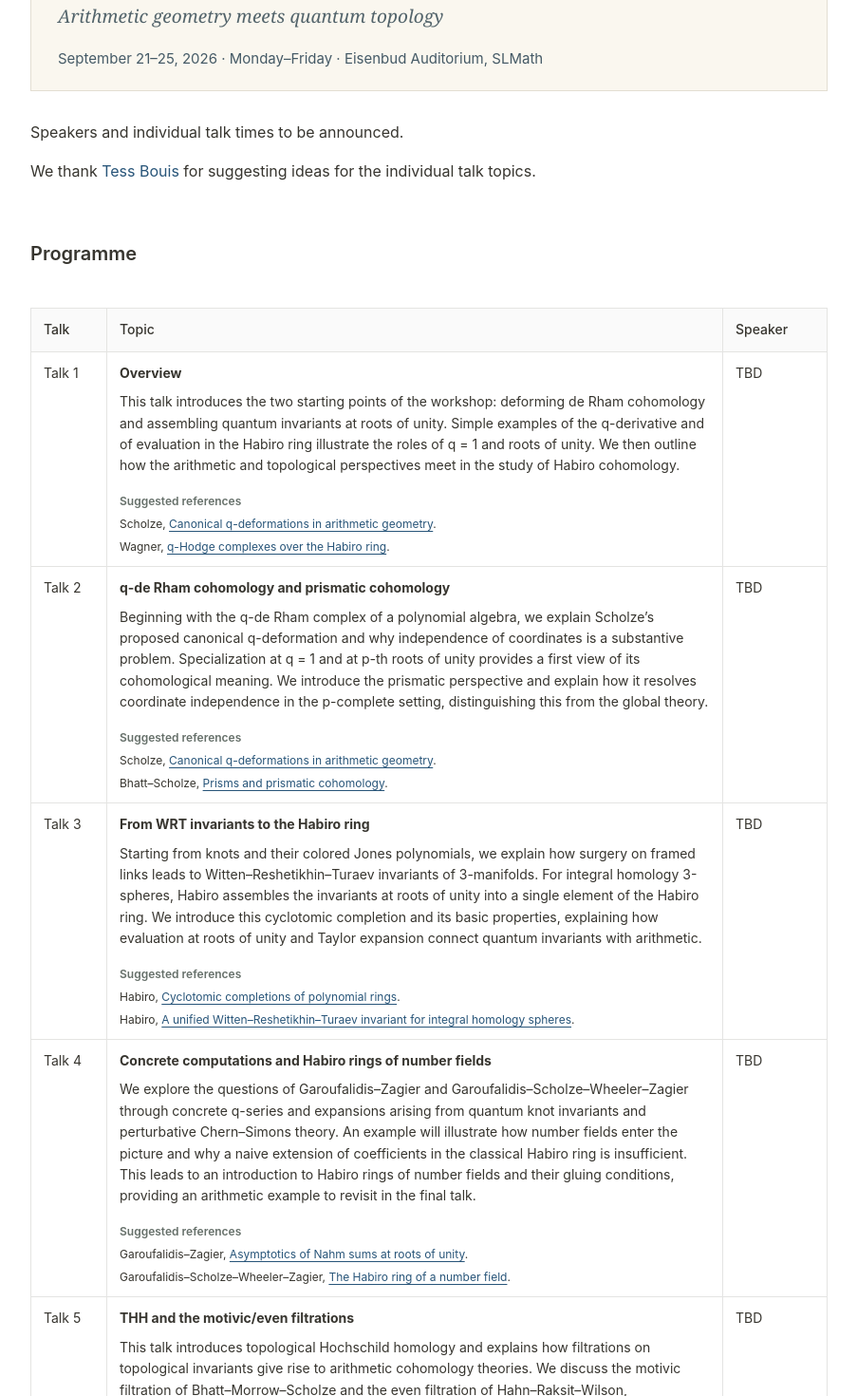
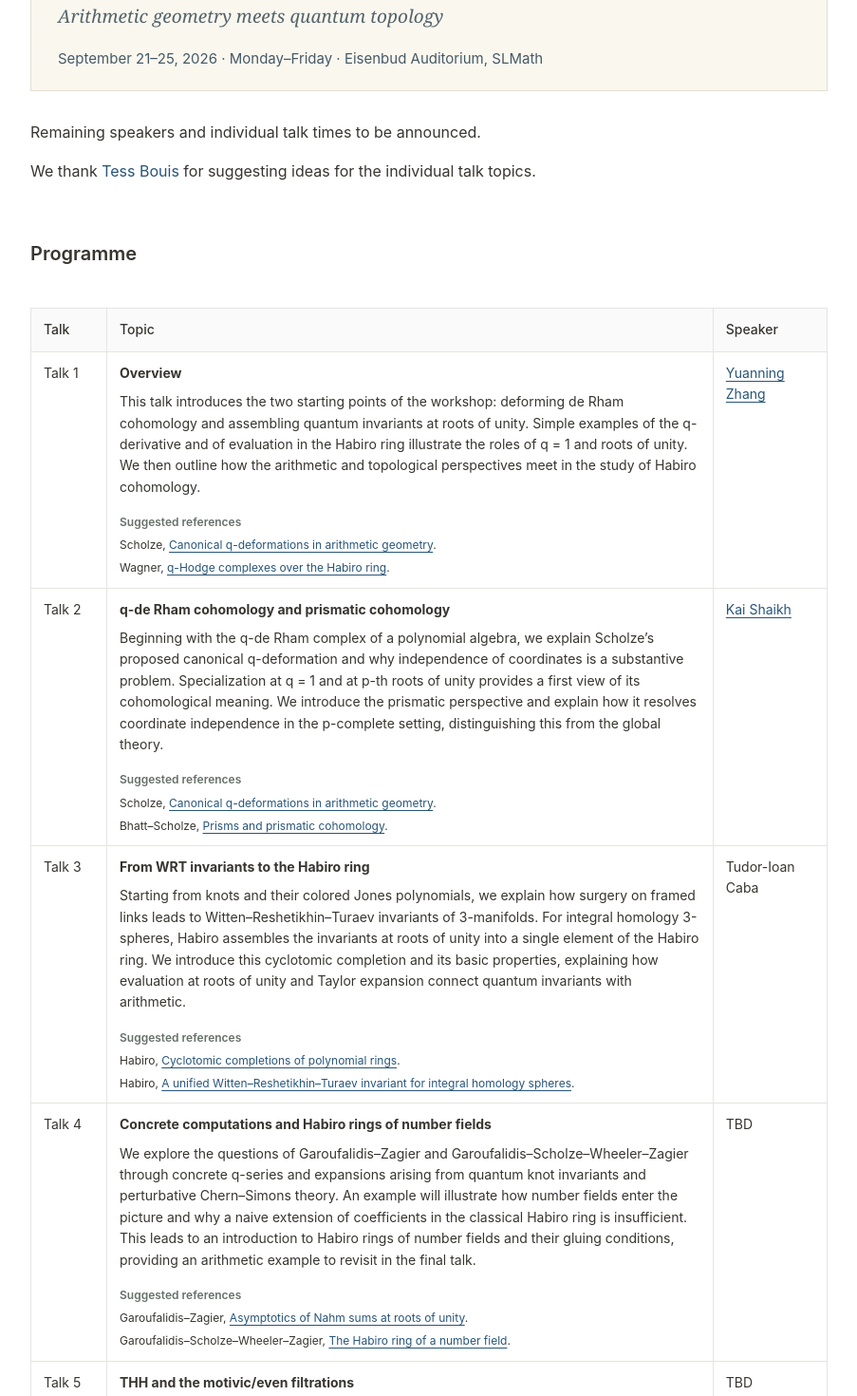
Before and after one commit to andyzhangyn/andyzhangyn.github.io, a Next.js app: page /seminar/slmath/habiro in a window 1280 px wide. Shown: the part 820-2290 px from the top of the page at 95% size, without its empty margins (188-1091 px from the left). Built offline with nearby package versions, Linux system fonts and the light colour scheme.

Commit message:
Add confirmed Habiro workshop speakers

```diff
--- a/app/seminar/slmath/habiro/page.tsx
+++ b/app/seminar/slmath/habiro/page.tsx
@@ -33,7 +33,7 @@ export default function HabiroWorkshopPage() {
             </div>
           </header>
           <div className="prose-page-body">
-            <p>Speakers and individual talk times to be announced.</p>
+            <p>Remaining speakers and individual talk times to be announced.</p>
             <p>We thank <a href="https://tessbouis.com/">Tess Bouis</a> for suggesting ideas for the individual talk topics.</p>
           </div>
           <section aria-labelledby="programme-heading">
@@ -59,7 +59,7 @@ export default function HabiroWorkshopPage() {
                           ))}
                         </div>
                       </td>
-                      <td>TBD</td>
+                      <td>{talk.speakerUrl ? <a href={talk.speakerUrl}>{talk.speaker}</a> : (talk.speaker ?? "TBD")}</td>
                     </tr>
                   ))}
                 </tbody>
--- a/app/seminar/slmath/habiro/programme.ts
+++ b/app/seminar/slmath/habiro/programme.ts
@@ -1,6 +1,8 @@
 export const programme = [
   {
     title: "Overview",
+    speaker: "Yuanning Zhang",
+    speakerUrl: "/",
     description: "This talk introduces the two starting points of the workshop: deforming de Rham cohomology and assembling quantum invariants at roots of unity. Simple examples of the q-derivative and of evaluation in the Habiro ring illustrate the roles of q = 1 and roots of unity. We then outline how the arithmetic and topological perspectives meet in the study of Habiro cohomology.",
     references: [
       { author: "Scholze", title: "Canonical q-deformations in arithmetic geometry", url: "https://arxiv.org/abs/1606.01796" },
@@ -9,6 +11,8 @@ export const programme = [
   },
   {
     title: "q-de Rham cohomology and prismatic cohomology",
+    speaker: "Kai Shaikh",
+    speakerUrl: "https://kaishaikh.github.io/",
     description: "Beginning with the q-de Rham complex of a polynomial algebra, we explain Scholze’s proposed canonical q-deformation and why independence of coordinates is a substantive problem. Specialization at q = 1 and at p-th roots of unity provides a first view of its cohomological meaning. We introduce the prismatic perspective and explain how it resolves coordinate independence in the p-complete setting, distinguishing this from the global theory.",
     references: [
       { author: "Scholze", title: "Canonical q-deformations in arithmetic geometry", url: "https://arxiv.org/abs/1606.01796" },
@@ -17,6 +21,7 @@ export const programme = [
   },
   {
     title: "From WRT invariants to the Habiro ring",
+    speaker: "Tudor-Ioan Caba",
     description: "Starting from knots and their colored Jones polynomials, we explain how surgery on framed links leads to Witten–Reshetikhin–Turaev invariants of 3-manifolds. For integral homology 3-spheres, Habiro assembles the invariants at roots of unity into a single element of the Habiro ring. We introduce this cyclotomic completion and its basic properties, explaining how evaluation at roots of unity and Taylor expansion connect quantum invariants with arithmetic.",
     references: [
       { author: "Habiro", title: "Cyclotomic completions of polynomial rings", url: "https://arxiv.org/abs/math/0209324" },
@@ -41,6 +46,7 @@ export const programme = [
   },
   {
     title: "Habiro cohomology and its relationship with THH",
+    speaker: "Sin Hang Jason Yeung",
     description: "We first introduce Wagner’s construction of algebraic Habiro cohomology: a suitable q-Hodge filtration produces a q-Hodge complex that descends to the Habiro ring. Building on Talk 5, we then explain how THH over connective complex K-theory ku supplies such filtrations under appropriate hypotheses, and how equivariant structures give a homotopy-theoretic description of Habiro descent. The number-field case recovers the Habiro rings from Talk 4 and brings the arithmetic and topological perspectives together.",
     references: [
       { author: "Wagner", title: "q-Hodge complexes over the Habiro ring", url: "https://arxiv.org/abs/2510.04782" },
```
